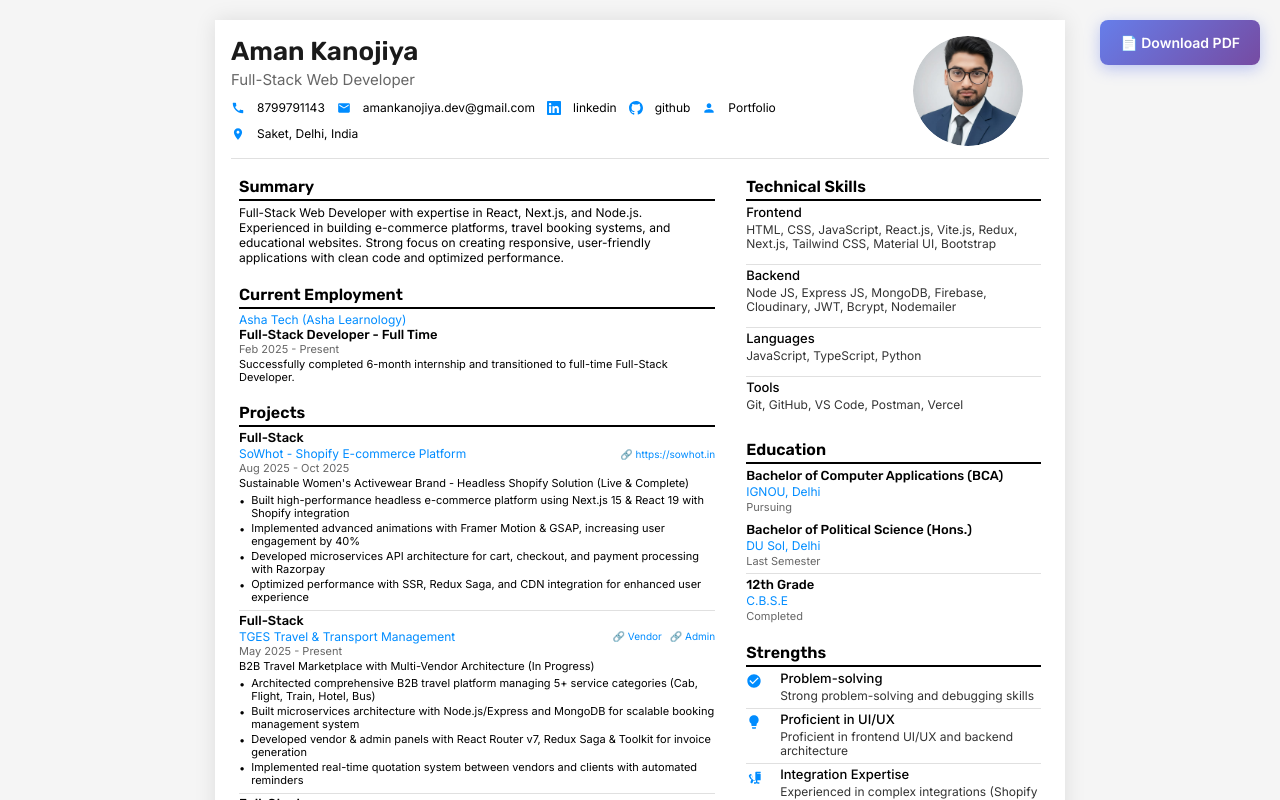
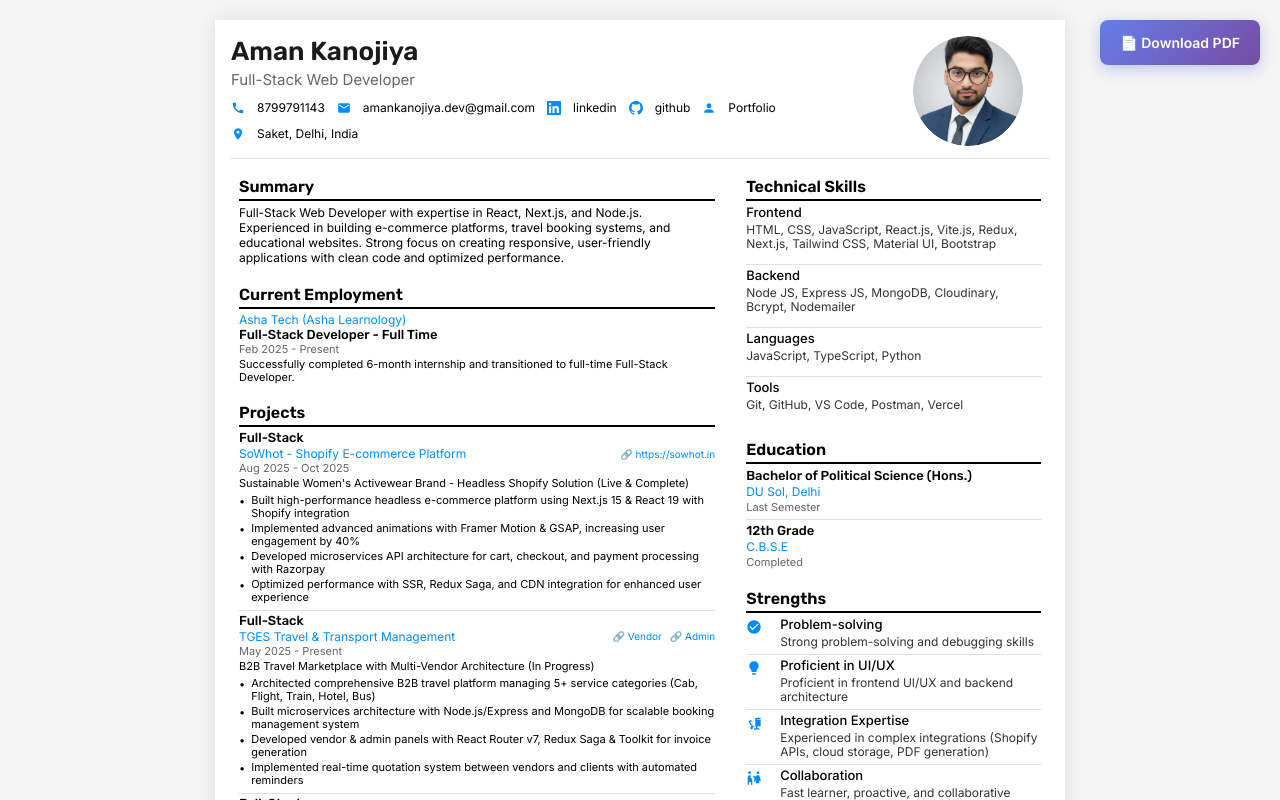
Before and after one commit to Amankanojiya27/Cv-Template, a Next.js app: page / in a window 1280 px wide. Shown: the top 800 px of the page. Built offline with nearby package versions, Linux system fonts and the light colour scheme.

Commit message:
feat: Update skills and comment out education details for clarity

```diff
--- a/app/page.tsx
+++ b/app/page.tsx
@@ -557,7 +557,7 @@ export default function Home() {
                   <div className="skill-category">
                     <div className="skill-category-title">Backend</div>
                     <div className="skill-list">
-                      Node JS, Express JS, MongoDB, Firebase, Cloudinary, JWT,
+                      Node JS, Express JS, MongoDB, Cloudinary,
                       Bcrypt, Nodemailer
                     </div>
                   </div>
@@ -593,13 +593,13 @@ export default function Home() {
                 <div className="section-title">Education</div>
               </div>
               <div className="section-content">
-                <div className="education-item">
+                {/* <div className="education-item">
                   <div className="education-degree">
                     Bachelor of Computer Applications (BCA)
                   </div>
                   <div className="education-school">IGNOU, Delhi</div>
                   <div className="education-date">Pursuing</div>
-                </div>
+                </div> */}
                 <div className="education-item">
                   <div className="education-degree">
                     Bachelor of Political Science (Hons.)
```
